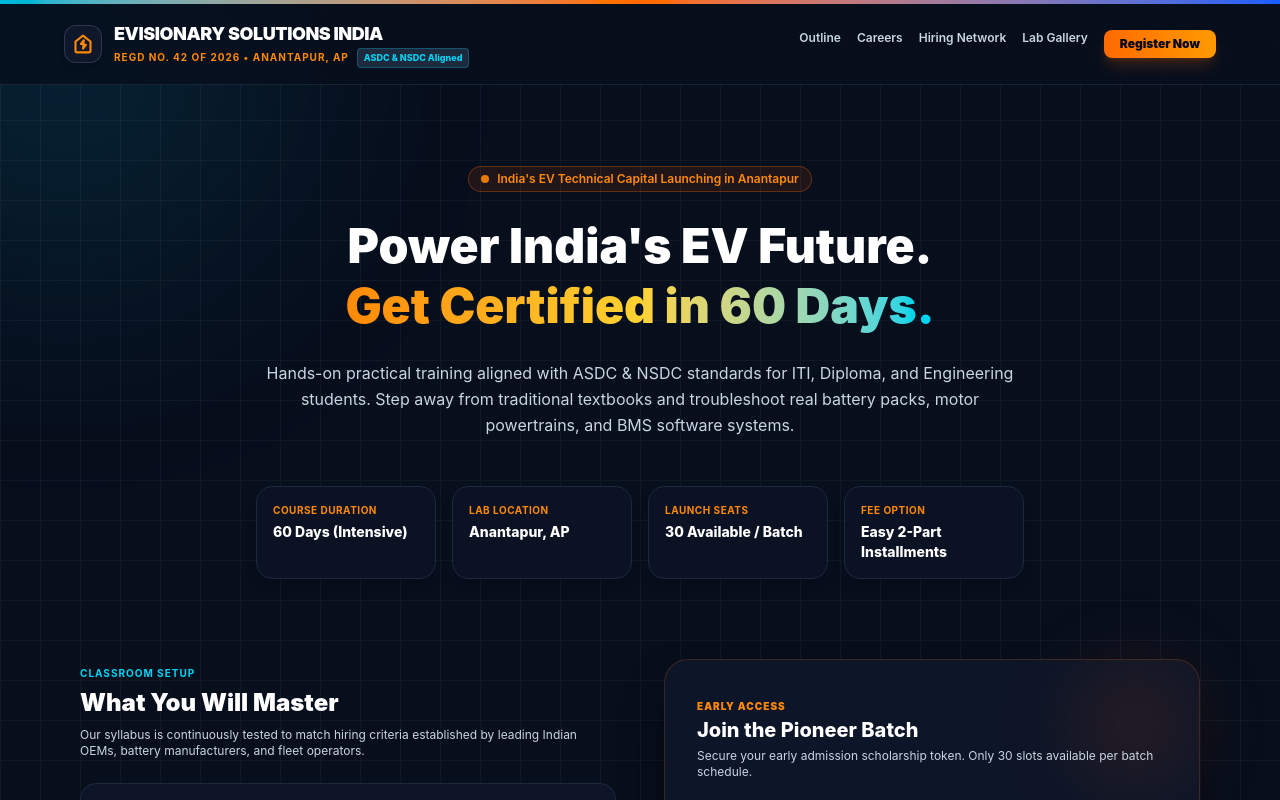
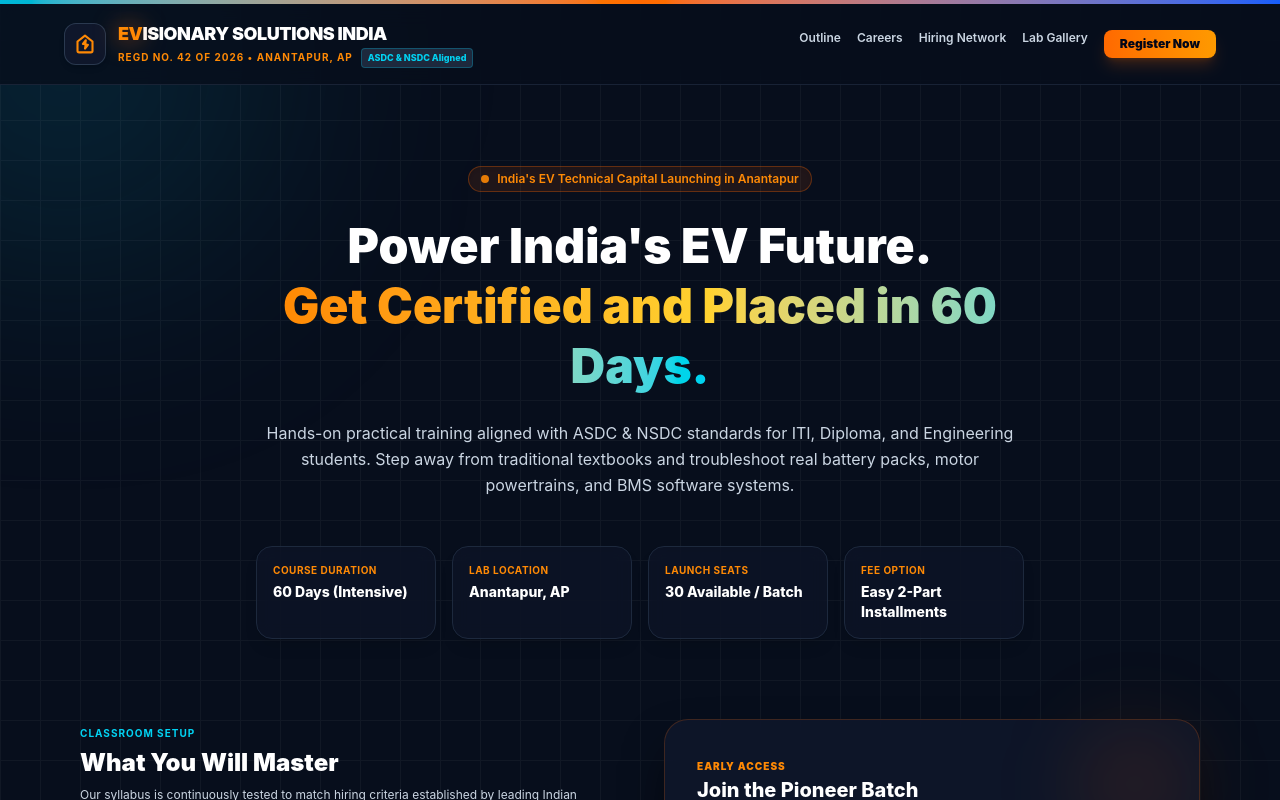
Before and after one commit to evisionATP/evisionary-student-portal, a React (Vite) app: page / in a window 1280 px wide. Shown: the top 800 px of the page. Built offline with nearby package versions, Linux system fonts and the light colour scheme.

Commit message:
feat: switch simulated form intake to active google script endpoint_photos_50seats_placements_logo_zoho_color

```diff
--- a/src/App.jsx
+++ b/src/App.jsx
@@ -170,6 +170,11 @@ export default function App() {
     setActiveAccordion(activeAccordion === index ? null : index);
   };
 
+  const scrollToTop = (e) => {
+    e.preventDefault();
+    window.scrollTo({ top: 0, behavior: 'smooth' });
+  };
+
   return (
     <div className="min-h-screen bg-[#070E1C] text-slate-100 relative overflow-hidden font-sans selection:bg-orange-500 selection:text-white">
 
@@ -190,16 +195,16 @@ export default function App() {
       {/* 💡 Top Accent Cyber Line */}
       <div className="h-1 w-full bg-gradient-to-r from-cyan-500 via-orange-500 to-blue-600 relative z-50" />
 
-      {/* 🟢 Top Navigation Bar */}
+      {/* 🟢 Top Navigation Bar (Sticky with Smooth Scroll Home Button) */}
       <header className="border-b border-slate-800/80 bg-[#070E1C]/80 backdrop-blur-md sticky top-0 z-50 px-4 py-4 md:px-8">
         <div className="max-w-6xl mx-auto flex flex-col sm:flex-row justify-between items-center gap-4">
 
           {/* ⚡ Custom EV Power-Home Brand Block */}
           <div className="flex items-center gap-3 text-center sm:text-left">
-            <a
-              href="#"
-              className="p-2 bg-slate-900 border border-slate-700/80 rounded-xl text-orange-400 hover:border-orange-400 hover:bg-orange-500/10 transition-all shadow-md group"
-              title="Home Base"
+            <button
+              onClick={scrollToTop}
+              className="p-2.5 bg-slate-900 border border-slate-700/80 rounded-xl text-orange-400 hover:border-orange-400 hover:bg-orange-500/20 active:scale-95 transition-all shadow-md group cursor-pointer"
+              title="Return to Top"
             >
               <svg
                 className="h-5 w-5 transition-transform group-hover:scale-110"
@@ -213,10 +218,11 @@ export default function App() {
                 <path d="M3 9l9-7 9 7v11a2 2 0 0 1-2 2H5a2 2 0 0 1-2-2z" />
                 <path d="M13 7.5l-3.5 4.5h3.5l-1 5.5 3.5-4.5h-3.5z" fill="currentColor" className="text-orange-400" />
               </svg>
-            </a>
+            </button>
             <div>
+              {/* 🎨 "EV" Highlighted Brand Heading */}
               <h1 className="text-lg font-black tracking-tight text-white uppercase">
-                EVISIONARY SOLUTIONS INDIA
+                <span className="text-orange-400 drop-shadow-[0_0_12px_rgba(249,115,22,0.8)]">EV</span>ISIONARY SOLUTIONS INDIA
               </h1>
               <div className="flex items-center gap-2">
                 <span className="text-[10px] text-orange-400 font-bold tracking-widest uppercase">
@@ -247,10 +253,11 @@ export default function App() {
             India's EV Technical Capital Launching in Anantapur
           </div>
 
+          {/* 🎯 Updated Heading with Placement Highlight */}
           <h2 className="text-3xl md:text-5xl font-black text-white leading-tight">
             Power India's EV Future. <br />
             <span className="text-transparent bg-clip-text bg-gradient-to-r from-orange-400 via-amber-300 to-cyan-400">
-              Get Certified in 60 Days.
+              Get Certified and Placed in 60 Days.
             </span>
           </h2>
 
@@ -446,7 +453,7 @@ export default function App() {
                 <button
                   type="submit"
                   disabled={isLoading}
-                  className="w-full py-3.5 px-6 bg-gradient-to-r from-orange-500 via-orange-600 to-amber-500 text-slate-950 font-black rounded-2xl shadow-lg shadow-orange-600/30 hover:shadow-orange-600/50 hover:scale-[1.01] active:scale-[0.99] transition-all duration-200 uppercase tracking-wide flex items-center justify-center gap-2 text-xs"
+                  className="w-full py-3.5 px-6 bg-gradient-to-r from-orange-500 via-orange-600 to-amber-500 text-slate-950 font-black rounded-2xl shadow-lg shadow-orange-600/30 hover:shadow-orange-600/50 hover:scale-[1.01] active:scale-[0.99] transition-all duration-200 uppercase tracking-wide flex items-center justify-center gap-2 text-xs cursor-pointer"
                 >
                   {isLoading ? (
                     <>
@@ -569,7 +576,7 @@ export default function App() {
       {/* 📄 Footer Section */}
       <footer className="relative z-10 border-t border-slate-850 bg-[#040810] py-8 px-4 text-center space-y-2">
         <p className="text-[10px] text-slate-400">
-          © {new Date().getFullYear()} M/S EVISIONARY SOLUTIONS INDIA. All Rights Reserved. [Regd No: 42 of 2026].
+          © {new Date().getFullYear()} M/S <span className="text-orange-400 font-bold">EV</span>ISIONARY SOLUTIONS INDIA. All Rights Reserved. [Regd No: 42 of 2026].
         </p>
         <p className="text-[9px] text-slate-400 max-w-lg mx-auto">
           Operational Center: Ramnagar 80ft Road, Near Neru Pragathi Park, Ananthapuramu, AP. All candidate assessments, test scores, and program data are monitored and securely logged to provide vetted manpower solutions to commercial Indian EV manufacturers.
```
